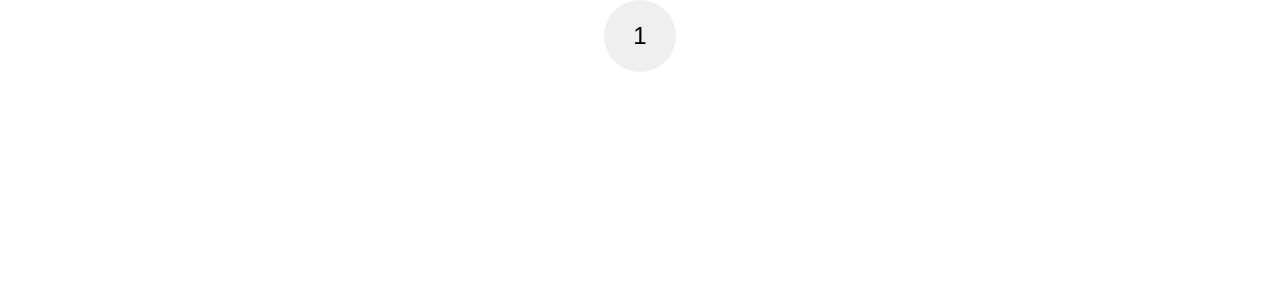
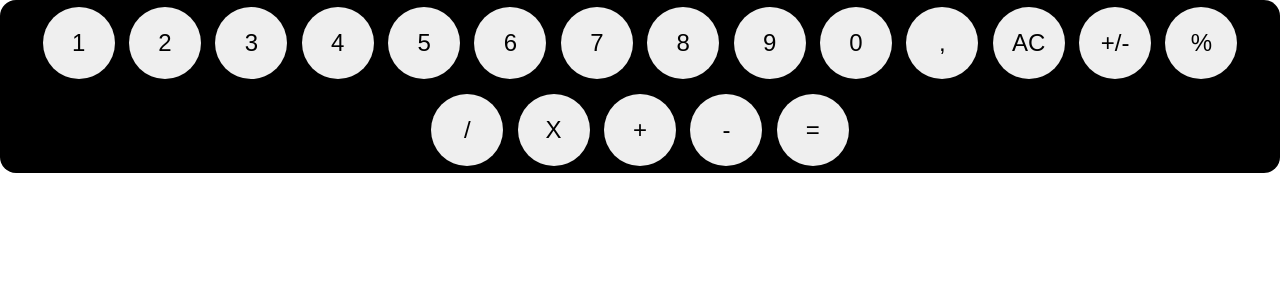
Before and after one commit to marcoscapiberibe/calculator-reactjs, a React (Create React App) app: page / in a window 1280 px wide. Shown: the top 300 px of the page. Built offline with nearby package versions, Linux system fonts and the light colour scheme.

Commit message:
Criação e estilização dos outros botões
Criação e estilização dos outros botões

```diff
--- a/src/components/Calculator.css
+++ b/src/components/Calculator.css
@@ -2,6 +2,16 @@ button {
     width: 3em;
     height: 3em;
     font-size: 1.5em;
+    margin: 0.3em;
     border: none;
     border-radius: 2em;
 }
+
+button:hover {
+    cursor: pointer;
+}
+
+.wrapper {
+    background-color: black;
+    border-radius: 1em;
+}
--- a/src/components/Calculator.jsx
+++ b/src/components/Calculator.jsx
@@ -3,8 +3,26 @@ import './Calculator.css';
 
 export default function Calculator() {
     return (
-        <div>
+        <div className="wrapper">
             <button>1</button>
+            <button>2</button>
+            <button>3</button>
+            <button>4</button>
+            <button>5</button>
+            <button>6</button>
+            <button>7</button>
+            <button>8</button>
+            <button>9</button>
+            <button>0</button>
+            <button>,</button>
+            <button>AC</button>
+            <button>+/-</button>
+            <button>%</button>
+            <button>/</button>
+            <button>X</button>
+            <button>+</button>
+            <button>-</button>
+            <button>=</button>
         </div>
     )
 }
```
